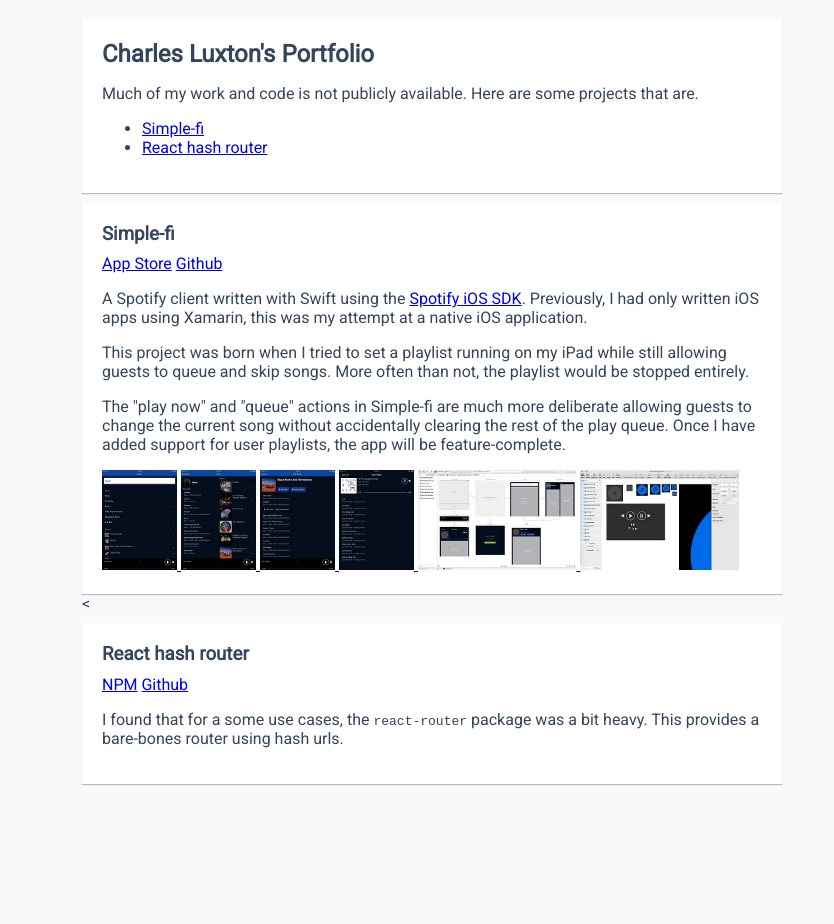
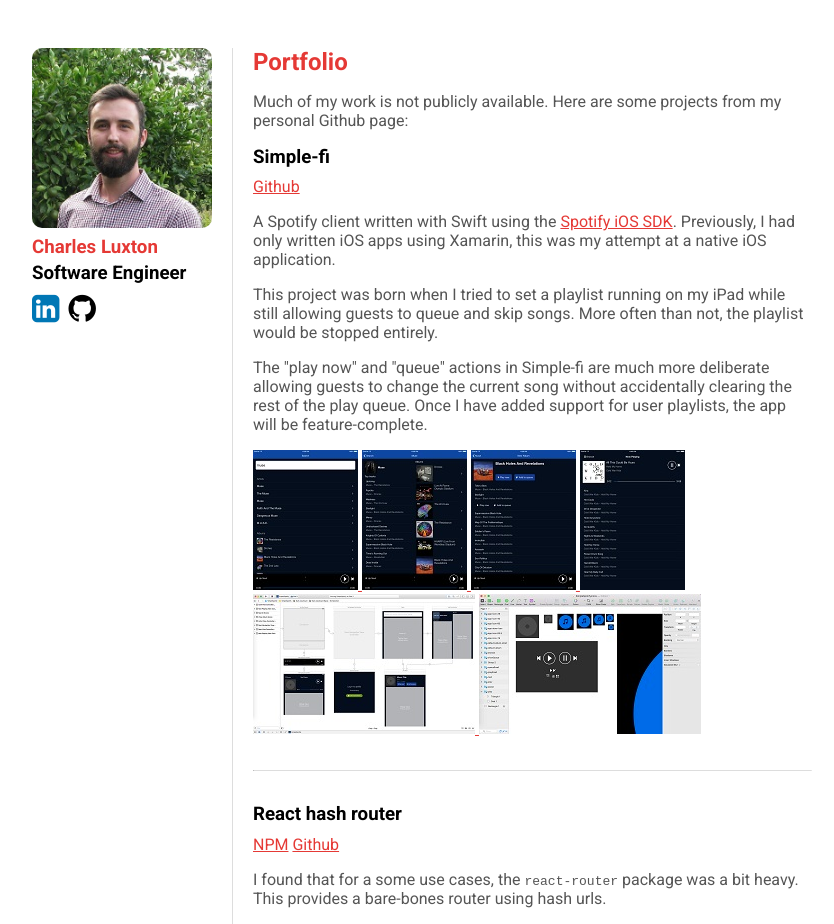
Before and after one commit to cluxton/cluxton.github.io, a plain HTML site: page index.html in a window 1280 px wide. Shown: the whole page, without its empty margins (208-1042 px from the left). Before the commit the page ends 800 px from the top, so only its background shows below. Drawn offline with nearby package versions, Linux system fonts and the light colour scheme.

Commit message:
Adding profile to portfolio

```diff
--- a/index.html
+++ b/index.html
@@ -6,30 +6,33 @@
 		<meta name="description" content="Portfolio for Charles Luxton" />
 		<link rel="stylesheet" type="text/css" href="style.css"/>
 		<link rel="stylesheet" type="text/css" href="https://cdnjs.cloudflare.com/ajax/libs/lightbox2/2.8.2/css/lightbox.min.css"/>
+		<link rel="stylesheet" href="https://maxcdn.bootstrapcdn.com/font-awesome/4.5.0/css/font-awesome.min.css">
 		<script type="text/javascript" src="https://cdnjs.cloudflare.com/ajax/libs/jquery/2.2.1/jquery.min.js"></script>
 
 	</head>
 	<body>
-		<section class="portfolioItems">
-			<header>
-				<h1>Charles Luxton's Portfolio</h1>
-				<p>Much of my work and code is not publicly available. Here are some projects that are.</p>
-				<nav>
-					<ul>
-						<li><a href="#simple-fi">Simple-fi</a></li>
-						<!-- <li><a href="#stopwatch">Cross-platform stopwatch</a></li>
-						<li><a href="#todolist">Redux Todo List</a></li> -->
+		<section class="pageWrapper">
 
-						<li><a href="#router">React hash router</a></li>
-						<!-- <li><a href="#less-framework">Lux less framework</a></li> -->
-
+			<header class="profileSection">
+				<img class="profileImg" src="img/profile.jpg"/>
+				<nav class="profileSectionContent">
+					<h1>Charles Luxton</h1>
+					<h3>Software Engineer</h3>
+					<ul class="sites">
+						<li><a href="#" title="LinkedIn profile"><i class="fa fa-linkedin-square linkedinIcon" alt="LinkedIn"></i></a></li>
+						<li><a href="#" title="Github profile"><i class="fa fa-github githubIcon"></i></a></li>
 					</ul>
 				</nav>
 			</header>
 
+			<div class="pageContent">
+				<h2>Portfolio</h2>
+
+				<p>Much of my work is not publicly available. Here are some projects from my personal Github page:</p>
+
 				<article id="simple-fi">
 					<h3>Simple-fi</h3>
-				<a href="#">App Store</a> <a href="https://github.com/cluxton/simple-fi">Github</a>
+					<a href="https://github.com/cluxton/simple-fi">Github</a>
 
 					<p>A Spotify client written with Swift using the <a href="https://developer.spotify.com/technologies/spotify-ios-sdk/">Spotify iOS SDK</a>. Previously, I had only written iOS apps using Xamarin, this was my attempt at a native iOS application.</p>
 
@@ -64,15 +67,8 @@
 					</div>
 
 				</article>
-			<<!-- article id="stopwatch">
-				<h3>Cross-platform stopwatch</h3>
-				<p>A stopwatch application that synchronises application state across clients using websockets and Redis channels.
-				Clients are written using React and React-native</p>
-			</article>
-			<article id="todolist">
-				<h3>Redux Todo List</h3>
-				<p>A basic todo list I use as a reference for writing React applications.</p>
-			</article> -->
+
+				<hr/>
 
 				<article id="router">
 					<h3>React hash router</h3>
@@ -80,14 +76,7 @@
 					<p>I found that for a some use cases, the <code>react-router</code> package was a bit heavy. This provides a bare-bones router using hash urls.</p>
 			</article>
 
-			<!-- <article id="less-framework">
-				<h3>Lux less framework</h3>
-				<a href="#">Github</a>
-				<p>A css framework for my personal projects. Inferior to bootstrap in almost every way! I will be expanding on this as required. Right now it only contains basic layout and grid components</p>
-				<p>This is more of an exercise to better understand css &amp; and pre-processors
-			</article> -->
-
-
+			</div>
 		</section>
 
 		<script type="text/javascript" src="https://cdnjs.cloudflare.com/ajax/libs/lightbox2/2.8.2/js/lightbox.min.js"></script>
@@ -98,8 +87,8 @@
 		  m=s.getElementsByTagName(o)[0];a.async=1;a.src=g;m.parentNode.insertBefore(a,m)
 		  })(window,document,'script','//www.google-analytics.com/analytics.js','ga');
 
-		  ga('create', 'UA-74792135-1', 'auto');
-		  ga('send', 'pageview');
+		  //ga('create', 'UA-74792135-1', 'auto');
+		  //ga('send', 'pageview');
 
 		</script>
 	</body>
--- a/style.css
+++ b/style.css
@@ -1,49 +1,139 @@
-@import url(https://fonts.googleapis.com/css?family=Roboto:400,300);
+@import url(https://fonts.googleapis.com/css?family=Roboto:400,300,700);
 
 body {
 	padding: 0;
 	margin: 0;
 	font-family: 'Roboto', Helvetica, sans-serif;
 	font-weight: 400;
-	background-color: #F7F9FA;
+	background-color: white;
 	color: #34455C;
 }
 
-section.portfolioItems {
-	padding: 10px;
-	width: 700px;
-	margin: 0 auto;
+h1, h2, h3, h4, h5 {
+	font-family: 'Roboto', Helvetica, sans-serif;
+	font-weight: 700;
+	color: black;
+	margin-top: 0;
+	margin-bottom: 0.5em;
 }
 
-section.portfolioItems > article {
+h1, h2 {
+	color: #E53935;
+	font-weight: 700;
+}
+
+p {
+	color: #555;
+}
+
+a {
+	color: #E53935;
+}
+
+hr {
+	border-bottom: 1px solid #ddd;
+	border-top: none;
+	margin-top: 2em;
+	margin-bottom: 2em;
+}
+
+.linkedinIcon {
+	color: #0077b5;
+}
+
+.githubIcon {
+	color: black;
+}
+
+.pageWrapper {
+	position: relative;
+	width: 800px;
+	margin: 0 auto;
+	display: flex;
+	flex-direction: column;
+	height: 100%;
+}
+
+.profileImg {
+	width: 180px;
+	height: 180px;
+	margin-bottom: 0.5em;
+	border-radius: 10px;
+}
+
+.profileSection {
+	position: absolute;
+	left: 0px;
+	top: 3em;
+	width: 200px;
+	float: left;
+	display: inline-block;
+}
+
+.pageContent {
+	margin-top: 3em;
+	clear: none;
+	margin-left: 200px;
+	flex: 1 0 auto;
+	border-left: 1px solid #ddd;
+	padding: 0 20px;
+}
+
+.profileSectionContent h1 {
+	margin-bottom: 0.2em;
+}
+
+.sites {
+	list-style: none;
+	padding: 0;
+	margin: 0;
+}
+
+.sites li {
+	font-size: 2em;
+	list-style: none;
+	display: inline-block;
+	margin-right: 5px;
+}
+
+.sites li a {
+	color: black;
+	text-decoration: none;
+}
+
+
+
+@media(max-width: 700px) {
+
+	.pageWrapper {
+		width: auto;
+		margin: 0px 5px;
+	}
+	.profileSection {
+		display: auto;
+		position: static;
+		float: none;
+		width: auto;
+		margin-top: 1em;
+	}
+
+	.profileImg {
+		width: 90px;
+		height: 90px;
+		border-radius: 10px;
+		float: left;
+		margin-left: 20px;
+	}
+
+	.pageContent {
+		margin-top: 1em;
+		margin-left: 0;
+		border-left: none;
+	}
+
+	.profileSectionContent {
+		margin-left: 120px;
+	}
+
 
 }
-
-.thumbnail img {
-	height: 100px;
-}
-
-@media(max-width: 700px) {
-	section.portfolioItems {
-		padding: 10px;
-		width: auto;
-		margin: 0 5;
-	}
-
-}
-
-article, header {
-	background-color: white;
-	margin-top: 10px;
-	padding: 20px;
-	border-raidus: 8px;
-
-	-webkit-box-shadow: 0px 1px 1px 0px rgba(0,0,0,0.25);
-	-moz-box-shadow: 0px 1px 1px 0px rgba(0,0,0,0.25);
-	box-shadow: 0px 1px 1px 0px rgba(0,0,0,0.25);
-}
-
-h1, h3 {
-	margin: 0 0 0.5em 0;
-
-}
```
Also changed, not shown: img/profile.jpg (added). Lines whose indentation alone changed are shown as unchanged.
